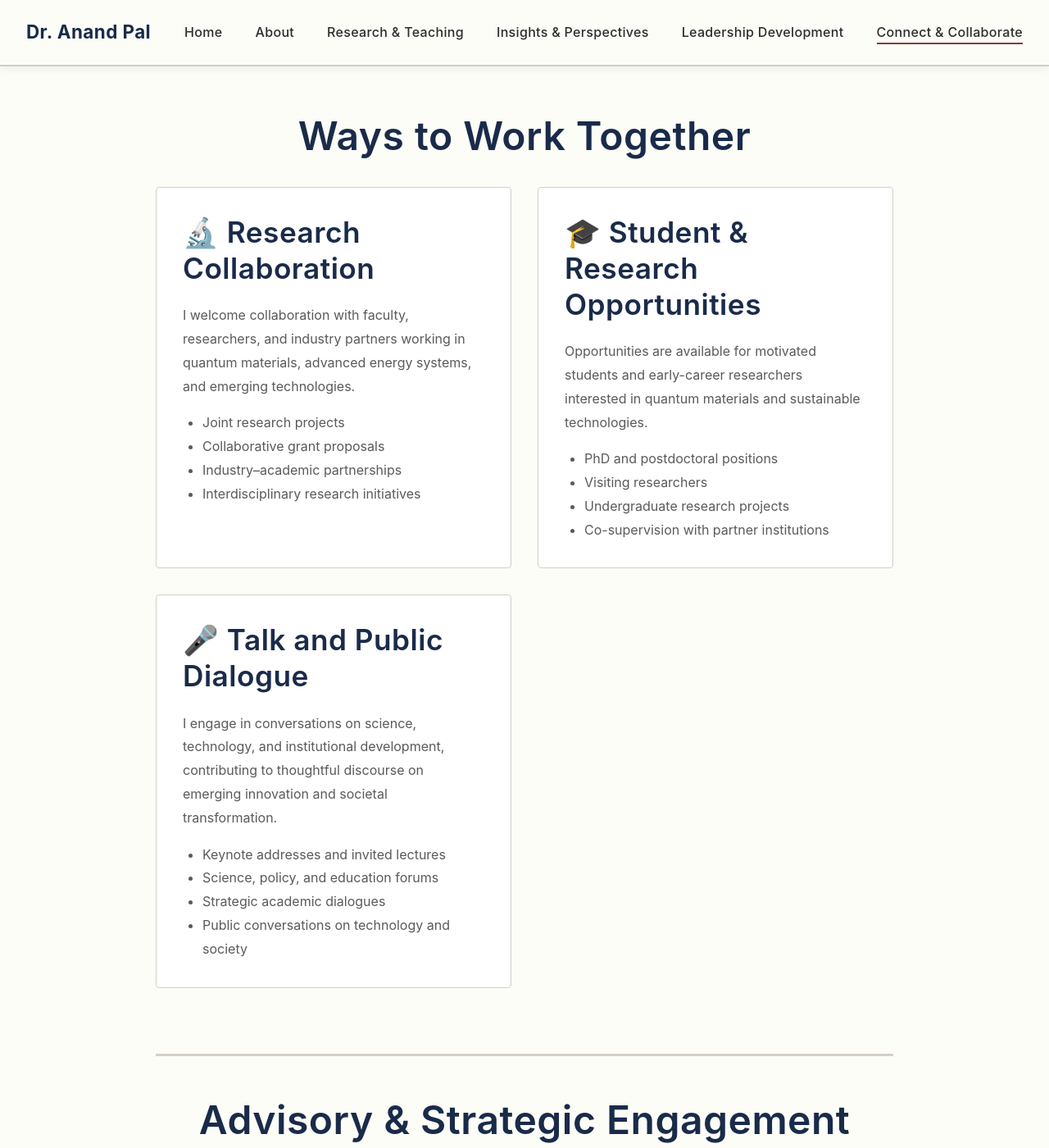
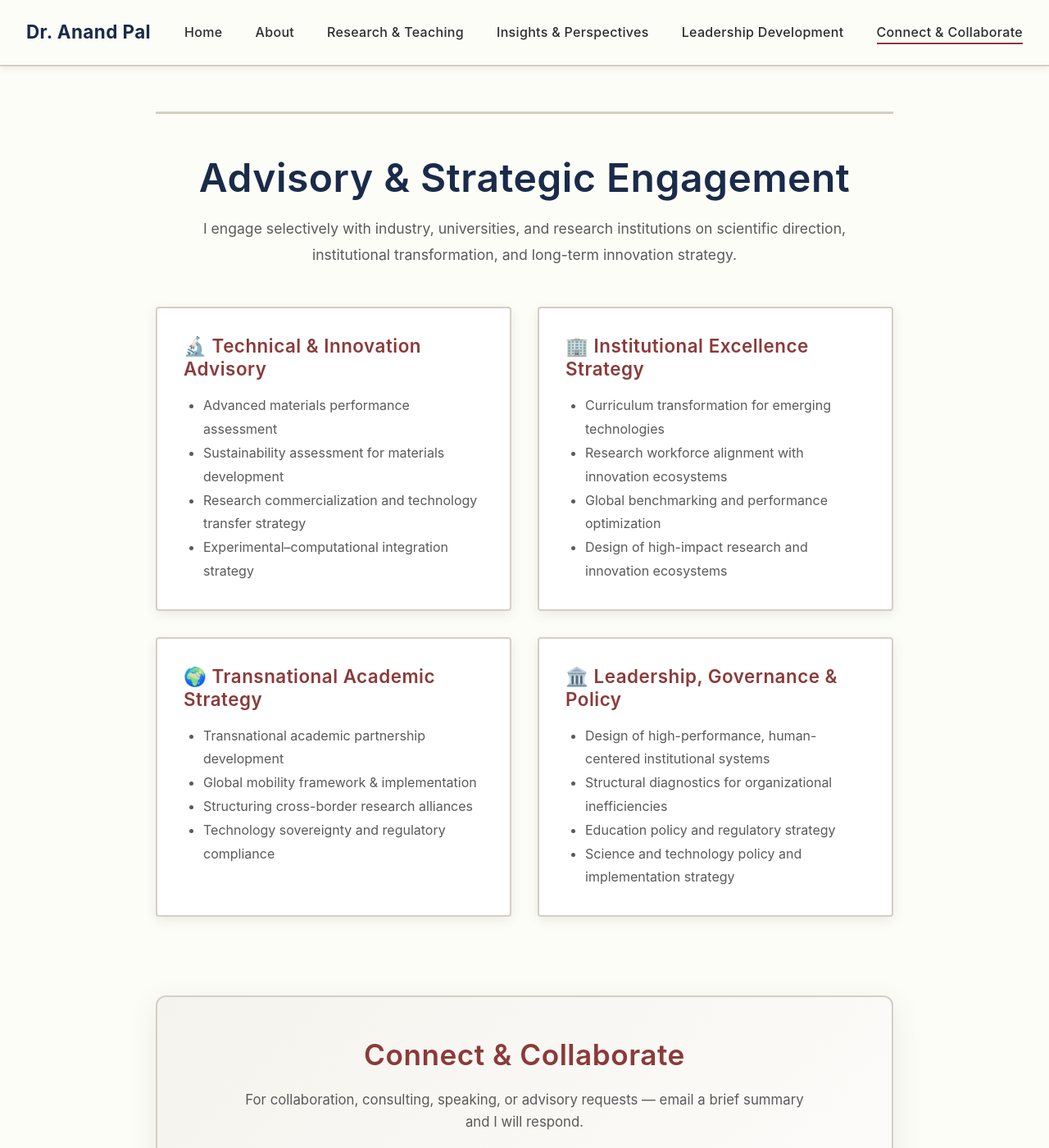
Before and after one commit to anandpal-in/anandpal-in.github.io, a Jekyll site: the page built from contact/index.html, in a window 1280 px wide and 1400 px high. Shown: the whole window at 82% size. Built offline with Jekyll 4.4.1, drawn with Linux system fonts in a browser that asks for light colours.

Commit message:
disable ways to work together

```diff
--- a/contact/index.html
+++ b/contact/index.html
@@ -8,7 +8,7 @@ description: Get in touch with Dr. Anand Pal for research collaboration, consult
     <div class="container">
         <div style="max-width: 900px; margin: 0 auto 4rem;">
 
-            <h2 id="collaboration" style="margin-bottom: 2rem; text-align: center;">Ways to Work Together</h2>
+            <!-- <h2 id="collaboration" style="margin-bottom: 2rem; text-align: center;">Ways to Work Together</h2>
             <div class="card-grid" style="margin-bottom: 5rem;">
                 <div class="card">
                     <h3>🔬 Research Collaboration</h3>
@@ -40,7 +40,7 @@ description: Get in touch with Dr. Anand Pal for research collaboration, consult
                         <li>Public conversations on technology and society</li>
                     </ul>
                 </div>
-            </div>
+            </div> -->
 
             <section id="consulting" style="padding: 3rem 0; border-top: 3px solid var(--border);">
                 <h2 style="margin-bottom: 1rem; text-align: center;">Advisory &amp; Strategic Engagement</h2>
```
